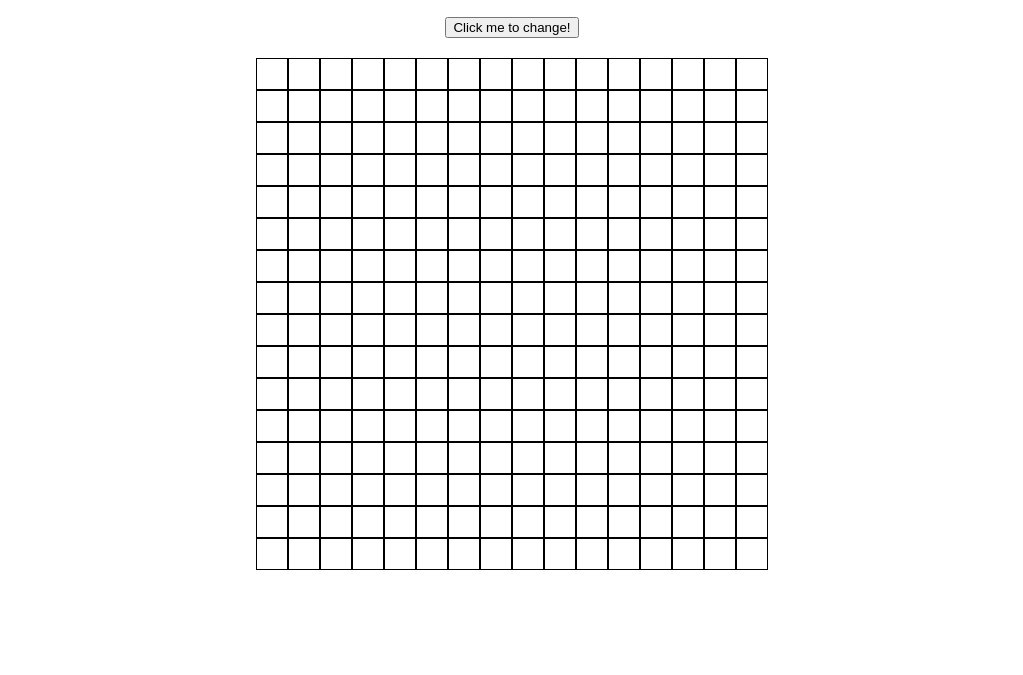
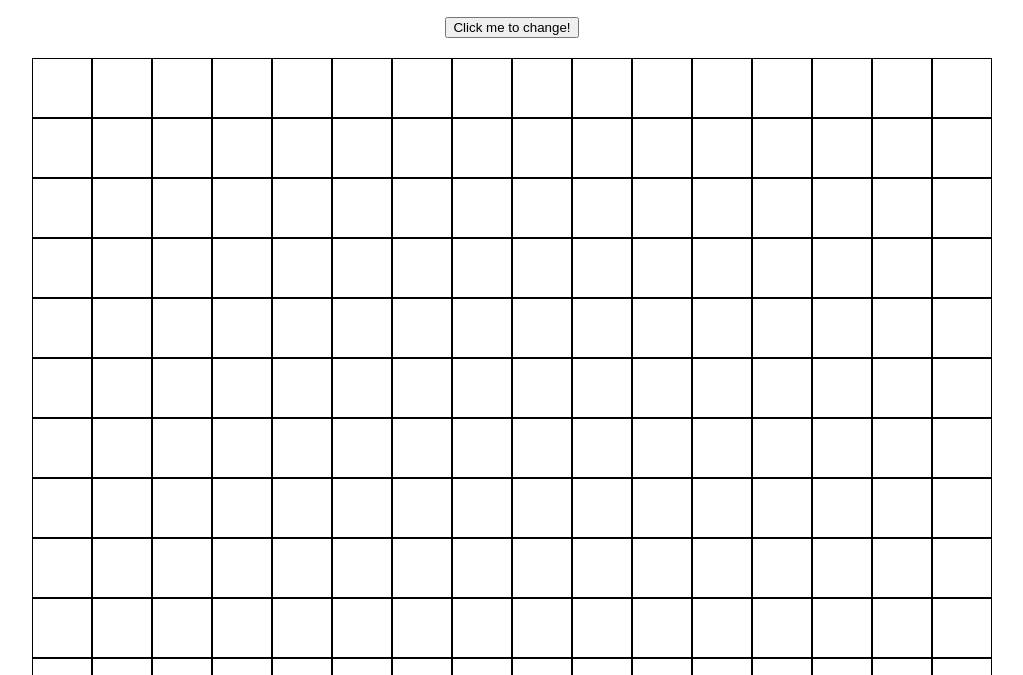
Before and after one commit to positivelyjon/etch-a-sketch, a plain HTML site: page index.html in a window 1280 px wide. Shown: the part 125-800 px from the top of the page, without its empty margins (128-1151 px from the left). Drawn offline with Linux system fonts and the light colour scheme.

Commit message:
Allow user to change squares in 960px x 960px grid

```diff
--- a/script.js
+++ b/script.js
@@ -1,10 +1,15 @@
-const grid = document.querySelector('.grid');
+const body = document.querySelector('body');
 const box = document.querySelectorAll('.box');
+const button = document.querySelector('button');
 
-for (let i = 0; i < 16; i++) {
+function gridMaker(n) {
+    body.removeChild(document.querySelector('.grid'));
+    const new_grid = document.createElement('div');
+    new_grid.setAttribute('class', 'grid');
+    for (let i = 0; i < n; i++) {
         const row = document.createElement('div');
         row.setAttribute('class', 'row');
-    for (let j = 0; j < 16; j++) {
+        for (let j = 0; j < n; j++) {
             const box = document.createElement('div');
             box.setAttribute('class', 'box');
             function changeColor() {
@@ -13,6 +18,21 @@ for (let i = 0; i < 16; i++) {
             box.addEventListener('mouseenter', changeColor);
             row.appendChild(box);
         }
-    grid.appendChild(row);
+        new_grid.appendChild(row);
+    }
+    body.appendChild(new_grid);
+}
 
+gridMaker(16);
+
+function changeSize() {
+    const side = prompt("How many boxes do you want on each side of the grid?");
+    const pixelSize = Math.floor(960 / side);
+    gridMaker(side);
+    box.forEach(box => {
+        box.width = pixelSize;
+        box.style.height = pixelSize;
+    })
 }
+
+button.addEventListener('click', changeSize);
--- a/style.css
+++ b/style.css
@@ -27,18 +27,20 @@ body {
 .grid {
     display: flex;
     flex-direction: column;
-    justify-content: center;
     align-items: center;
+    height: 960px;
 }
 
 .row {
     display: flex;
+    width: 960px;
+    flex-grow: 1;
 }
 
 .box {
     margin: 0;
     padding: 0;
-    width: 30px;
-    height: 30px;
+    flex-shrink: 0;
     border: 1px black solid;
+    flex-grow: 1;
 }
```
Lines whose indentation alone changed are shown as unchanged.
